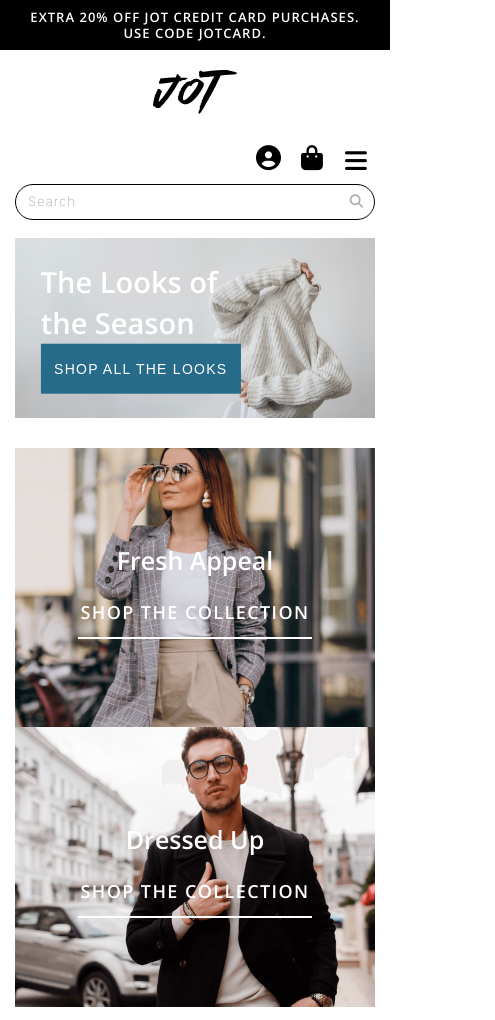
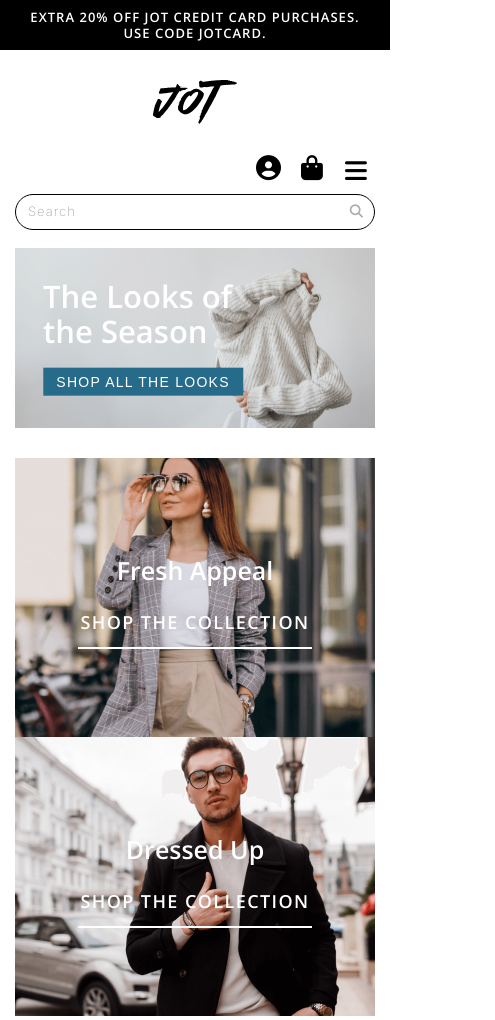
Before and after one commit to jessamyn27/e-commerce-spa, a plain HTML site: page index.html in a window 390 px wide. Shown: the top 1020 px of the page, 495 px wide, since content can reach past the window. Drawn offline with nearby package versions, Linux system fonts and the light colour scheme.

Commit message:
mobile cleanup

```diff
--- a/src/styles/style.scss
+++ b/src/styles/style.scss
@@ -130,6 +130,10 @@ table {
 	border-spacing: 0;
 }
 
+.scrollbar-hidden::-webkit-scrollbar {
+	display: none;
+}
+
 // JOT page styling
 @mixin OpenSans {
 	font-family: 'Open Sans', sans-serif;
@@ -161,6 +165,7 @@ body {
 	margin-left: auto;
 	margin-right: auto;
 	max-width: 1500px;
+	overflow-x: hidden;
 	width: calc(100vw - 160px);
 }
 
@@ -170,6 +175,7 @@ body {
 	display: flex;
 	height: 50px;
 	justify-content: center;
+	overflow-x: hidden;
 	width: 100%;
 
 	&__text {
@@ -197,6 +203,7 @@ body {
 		&--wrapper {
 			display: flex;
 			justify-content: center;
+			margin-top: 10px;
 		}
 	}
 
@@ -329,6 +336,7 @@ body {
 .nav {
 	margin: 32px 80px 18px;
 	max-width: 1500px;
+	overflow: hidden;
 	width: 100%;
 
 	&__categories {
@@ -518,9 +526,11 @@ body {
 .main {
 	margin: 0 80px;
 	max-width: 1500px;
+	overflow-x: hidden;
 	width: calc(100vw - 160px);
 
 	.carousel {
+		overflow-x: hidden;
 		position: relative;
 
 		&__arrow {
@@ -616,6 +626,7 @@ body {
 	.collections {
 		display: flex;
 		margin-top: 30px;
+		overflow-x: hidden;
 		width: 100%;
 
 		&__card {
@@ -692,9 +703,10 @@ body {
 		align-items: center;
 		background: transparent;
 		display: flex;
-		height: 324px;
+		height: 330px;
 		justify-content: space-around;
 		margin-top: 30px;
+		overflow: hidden;
 		position: relative;
 		width: 100%;
 		z-index: 0;
@@ -801,6 +813,8 @@ body {
 		}
 	}
 	.trending {
+		overflow-x: hidden;
+
 		&__arrow {
 			display: none;
 		}
@@ -1117,10 +1131,16 @@ body {
 	.main {
 		.carousel {
 			&__card--title {
-				font-size: 29px;
-				line-height: 1.4;
-				margin: 0 7px 0 0;
-				width: 210px;
+				font-size: 31px;
+				line-height: 35px;
+				margin: 0 0 19px 0;
+				width: 204px;
+			}
+
+			&__card--button {
+				height: 28px;
+				font-size: 14px;
+				width: 200px;
 			}
 		}
 
```
Also changed, not shown: src/styles/style.css, 1 other file.
